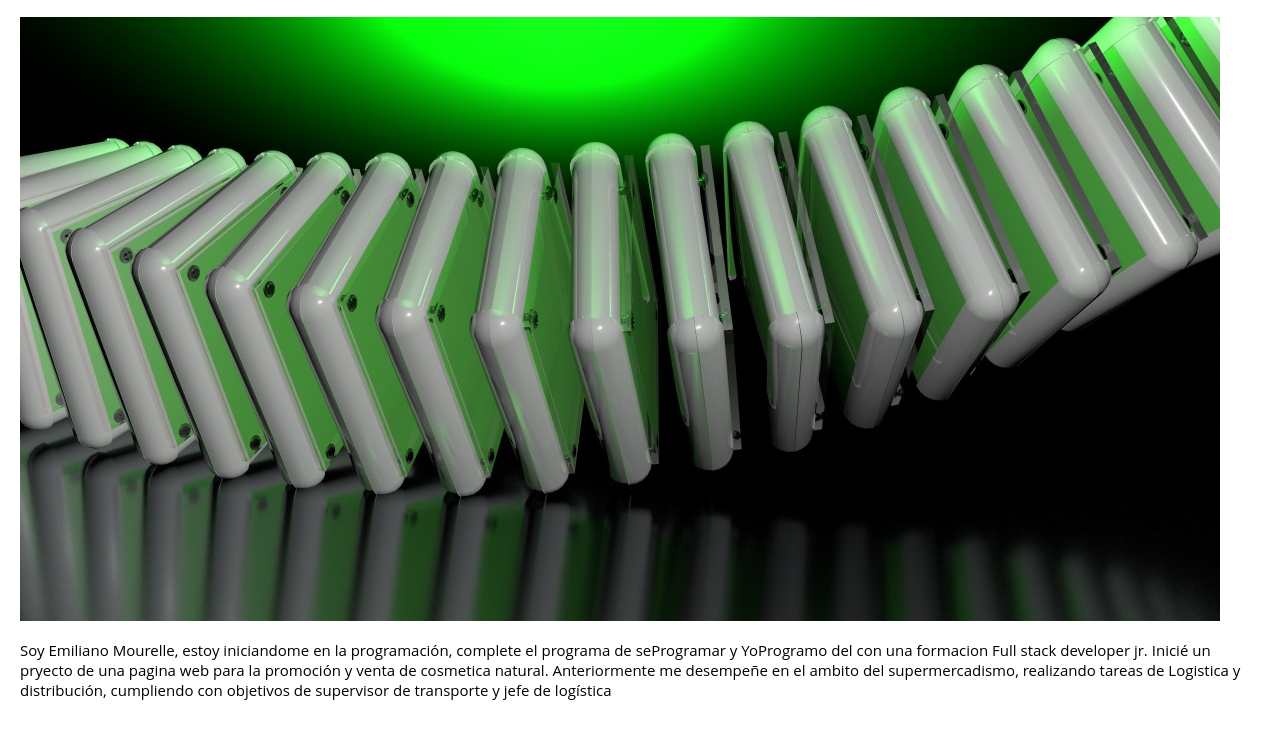
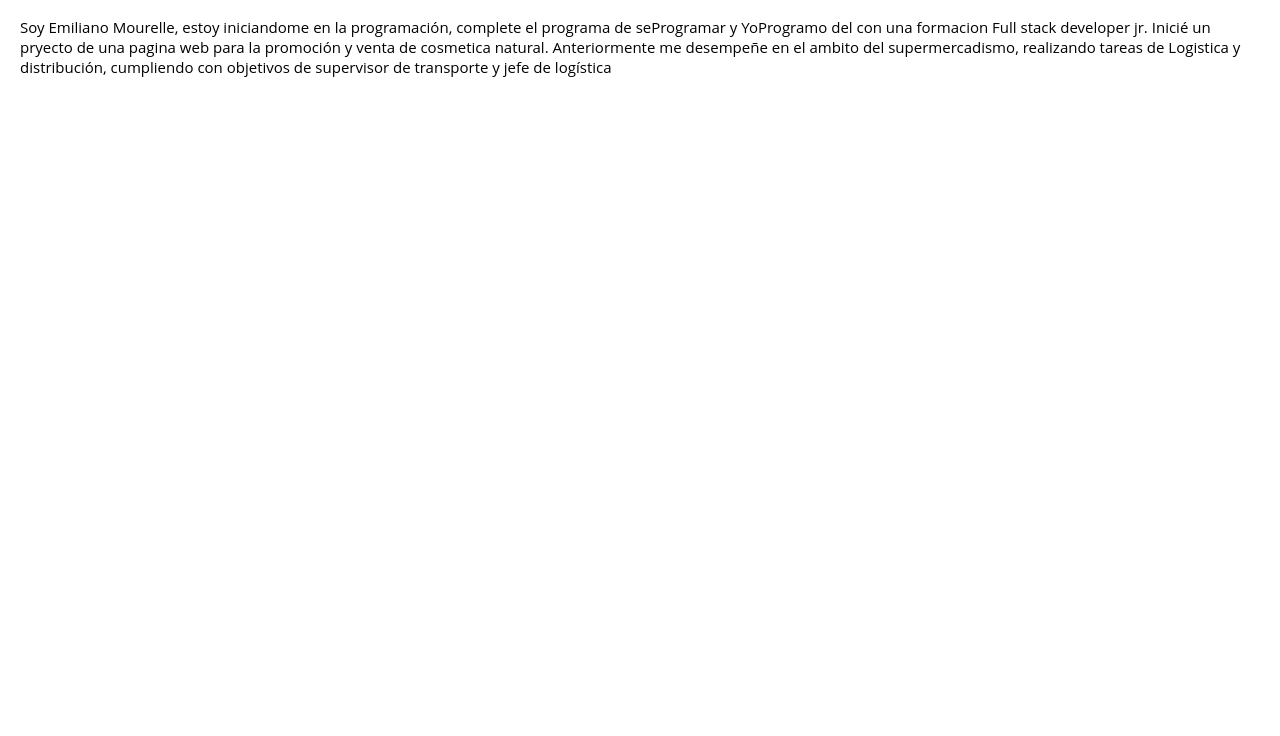
Before and after one commit to Elflacomou/FrontEndMou, a plain HTML site: page index.html in a window 1280 px wide. Shown: the part 64-800 px from the top of the page. Drawn offline with Linux system fonts and the light colour scheme.

Commit message:
solo correcciones

```diff
--- a/index.html
+++ b/index.html
@@ -13,7 +13,6 @@
     <h1>
          Portfolio para yo programo
     </h1>
-    <img src="imagenes/img-vector-portfolio-jpg!d.jpg" alt="Vector para portfolio">
 
     <p>
         Soy Emiliano Mourelle, estoy iniciandome en la programación, complete el programa de seProgramar y YoProgramo del
```
